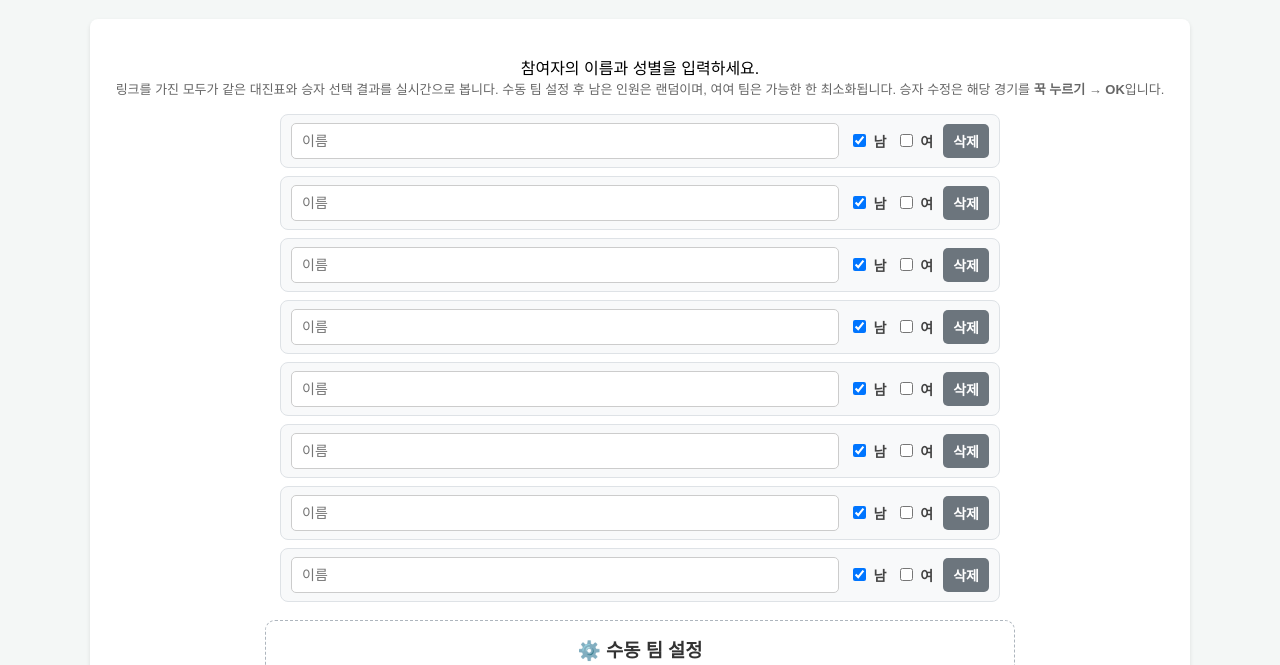
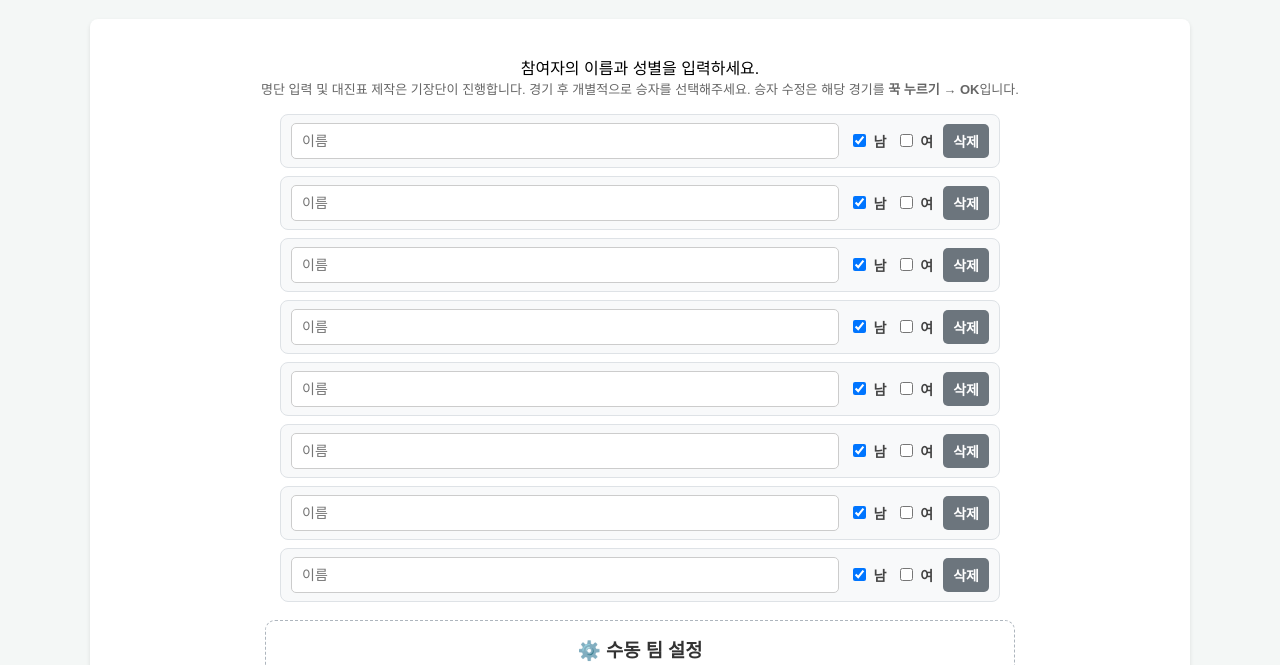
Before and after one commit to westbigpower-afk/tournament-live-render, a website: page public/index.html in a window 1280 px wide. Shown: the part 98-763 px from the top of the page. Drawn offline with nearby package versions, Linux system fonts and the light colour scheme; no server answers.

Commit message:
Update index.html

```diff
--- a/public/index.html
+++ b/public/index.html
@@ -49,7 +49,7 @@
     <div class="container">
         <h1>🏆 인하의대 스매쉬 토너먼트 대진표</h1>
         <div class="input-section">
-            <p>참여자의 이름과 성별을 입력하세요.<br><span style="font-size: 13px; color: #666;">링크를 가진 모두가 같은 대진표와 승자 선택 결과를 실시간으로 봅니다. 수동 팀 설정 후 남은 인원은 랜덤이며, 여여 팀은 가능한 한 최소화됩니다. 승자 수정은 해당 경기를 <b>꾹 누르기 → OK</b>입니다.</span></p>
+            <p>참여자의 이름과 성별을 입력하세요.<br><span style="font-size: 13px; color: #666;">명단 입력 및 대진표 제작은 기장단이 진행합니다. 경기 후 개별적으로 승자를 선택해주세요. 승자 수정은 해당 경기를 <b>꾹 누르기 → OK</b>입니다.</span></p>
             <div id="participantList" class="participant-list"></div>
 
             <div class="manual-section">
```
